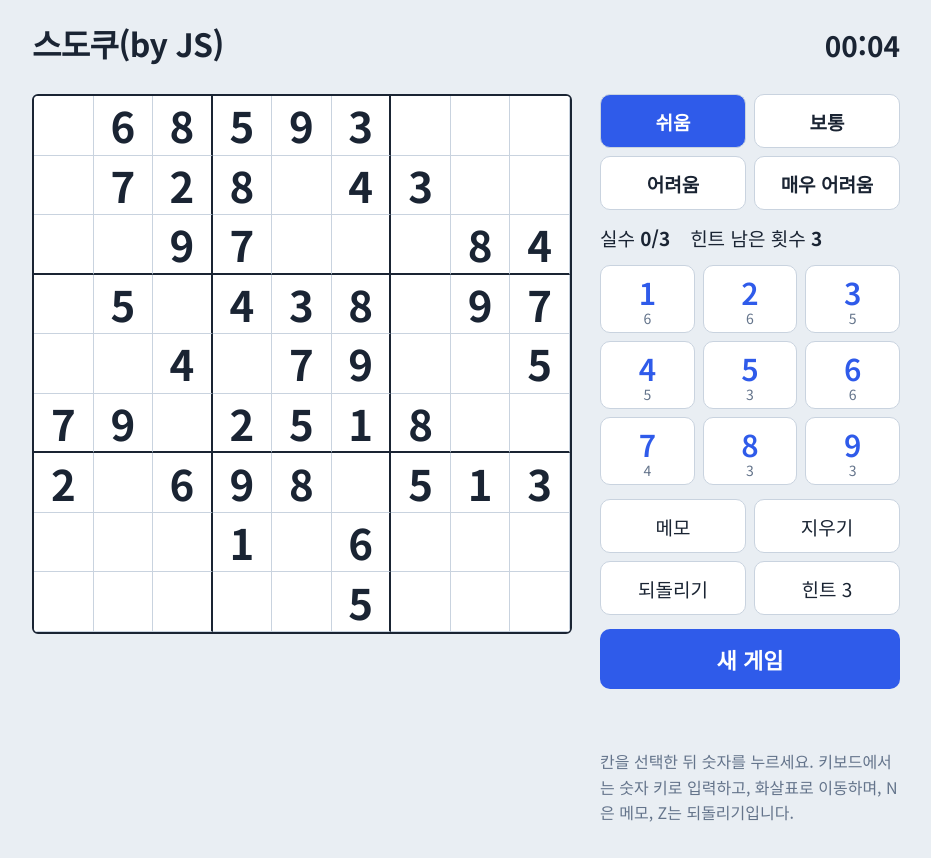
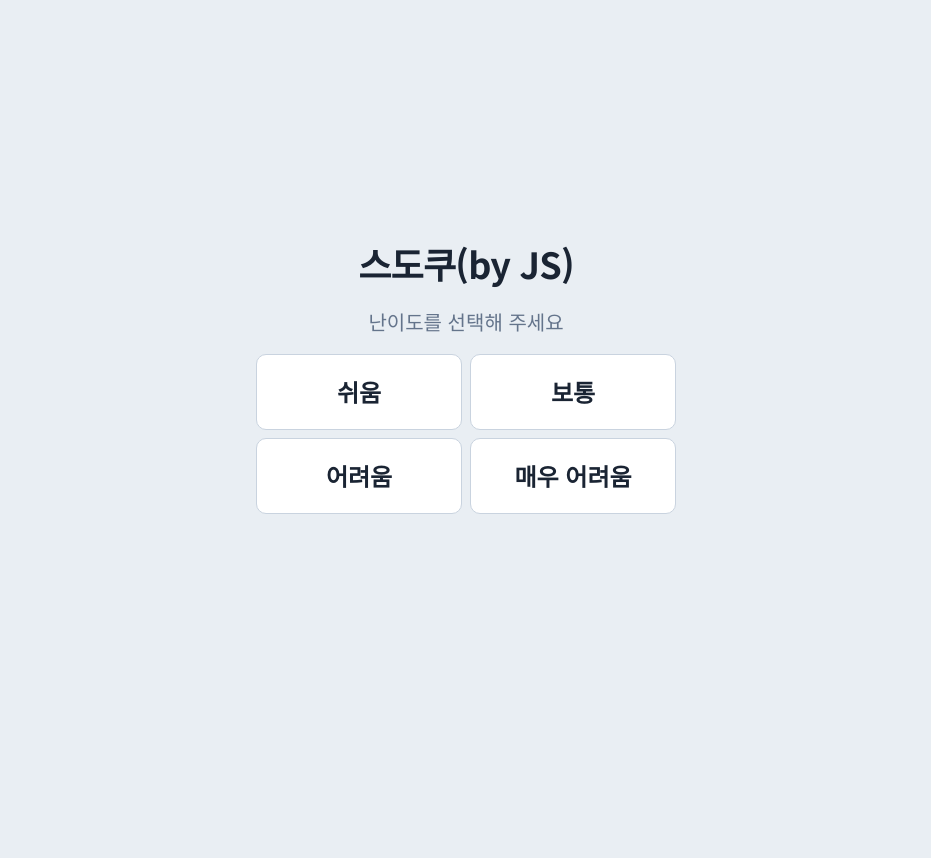
Before and after one commit to chonesis13-cyber/sudoku, a plain HTML site: page index.html in a window 1280 px wide. Shown: the whole page, without its empty margins (174-1105 px from the left). After the commit the page ends 800 px from the top, so only its background shows below. Drawn offline with Linux system fonts and the light colour scheme.

Commit message:
Add files via upload

```diff
--- a/index.html
+++ b/index.html
@@ -66,6 +66,14 @@ button.t{font:inherit;font-family:inherit;color:var(--ink);background:transparen
 button.t.go{background:var(--accent);color:var(--on-accent);border-radius:10px;font-weight:700;font-size:22px;min-height:60px}
 button:focus-visible{outline:3px solid var(--accent);outline-offset:2px}
 #st{min-height:1.6em;margin:0;font-weight:600;font-size:20px;line-height:1.5}
+#start{position:fixed;inset:0;z-index:60;background:var(--bg);display:grid;place-items:center;padding:24px;padding-top:calc(24px + env(safe-area-inset-top,0px));padding-bottom:calc(24px + env(safe-area-inset-bottom,0px));overflow-y:auto}
+#start[hidden]{display:none}
+.sbox{width:100%;max-width:420px;display:grid;gap:18px;text-align:center}
+.sbox h2{margin:0;font-size:36px;letter-spacing:-.02em}
+.sub{margin:0;font-size:20px;color:var(--muted)}
+#sm{margin:0;min-height:1.6em;font-size:20px;font-weight:600}
+#start .seg button{font-size:24px;min-height:76px}
+button.t.ghost{border:1px solid var(--line);border-radius:10px;font-size:19px;min-height:54px;background:var(--surface)}
 .stats{margin:0;display:flex;flex-wrap:wrap;gap:6px 20px;font-size:19px;color:var(--ink)}
 .stats b{color:var(--ink);font-variant-numeric:tabular-nums}
 #bd.over{opacity:.55}
@@ -88,13 +96,15 @@ button:focus-visible{outline:3px solid var(--accent);outline-offset:2px}
   <header><h1>스도쿠(by JS)</h1><span id="tm" aria-label="경과 시간">00:00</span></header>
   <div id="bd" role="grid" aria-label="스도쿠 판" tabindex="0"></div>
   <div class="side">
+    <div id="start" role="dialog" aria-modal="true" aria-labelledby="sh"><div class="sbox"><h2 id="sh">스도쿠(by JS)</h2><p class="sub">난이도를 선택해 주세요</p>
     <div class="seg" id="df" role="group" aria-label="난이도">
-      <button class="t" data-k="easy" aria-pressed="true">쉬움</button>
-      <button class="t" data-k="mid" aria-pressed="false">보통</button>
-      <button class="t" data-k="hard" aria-pressed="false">어려움</button>
-      <button class="t" data-k="xhard" aria-pressed="false">매우 어려움</button>
+      <button class="t" data-k="easy">쉬움</button>
+      <button class="t" data-k="mid">보통</button>
+      <button class="t" data-k="hard">어려움</button>
+      <button class="t" data-k="xhard">매우 어려움</button>
     </div>
-    <p class="stats"><span>실수 <b id="ms">0/3</b></span><span>힌트 남은 횟수 <b id="hs">3</b></span></p>
+    <p id="sm" aria-live="polite"></p><button class="t ghost" id="cx" hidden>게임으로 돌아가기</button></div></div>
+    <p class="stats"><span>난이도 <b id="dn">-</b></span><span>실수 <b id="ms">0/3</b></span><span>힌트 남은 횟수 <b id="hs">3</b></span></p>
     <div class="pad" id="pd" aria-label="숫자 입력"></div>
     <div class="tools">
       <button class="t" id="pn" aria-pressed="false">메모</button>
@@ -109,7 +119,27 @@ button:focus-visible{outline:3px solid var(--accent);outline-offset:2px}
 </main>
 <script>
 const $=s=>document.querySelector(s);
-const DIF={easy:40,mid:33,hard:27,xhard:22};
+const CFG={easy:[36,0],mid:[30,1],hard:[25,2],xhard:[17,2]};
+const LBL={easy:'쉽움',mid:'보통',hard:'어려움',xhard:'매우 어려움'};
+let gen=false;
+const U=[];for(let k=0;k<9;k++){const r=[],c=[],b=[];for(let j=0;j<9;j++){r.push(k*9+j);c.push(j*9+k);b.push(((k/3|0)*3+(j/3|0))*9+(k%3)*3+j%3)}U.push(r,c,b)}
+function logic(g0,hidden){
+  const g=g0.slice();let ch=true;
+  while(ch){
+    ch=false;
+    for(let i=0;i<81;i++)if(!g[i]){
+      const m=cands(g,i);
+      if(!m)return false;
+      if(!(m&(m-1))){g[i]=31-Math.clz32(m);ch=true}
+    }
+    if(hidden)for(const u of U)for(let d=1;d<=9;d++){
+      let cnt=0,at=-1;
+      for(const i of u){if(g[i]===d){cnt=-99;break}if(!g[i]&&(cands(g,i)>>d&1)){cnt++;at=i}}
+      if(cnt===1){g[at]=d;ch=true}
+    }
+  }
+  return g.every(v=>v);
+}
 const MAXM=3,MAXH=3;
 let dif='easy',sol,giv,cur,nt,sel=-1,pen=false,hist=[],sec=0,tm,done=false,over=false,hints=0,miss=0;
 const rnd=n=>Math.floor(Math.random()*n);
@@ -138,19 +168,24 @@ function solve(g,lim,rand){
 }
 const fmt=s=>String(s/60|0).padStart(2,'0')+':'+String(s%60).padStart(2,'0');
 function newGame(){
-  $('#st').textContent='퍼즐을 만드는 중…';
+  $('#sm').textContent='퍼즐을 만드는 중…';
   setTimeout(()=>{
-    const f=Array(81).fill(0);solve(f,1,true);sol=f.slice();
-    const p=f.slice();let left=81;
-    for(const i of shuffle([...Array(81).keys()])){
-      if(left<=DIF[dif])break;
-      const v=p[i];p[i]=0;
-      if(solve(p.slice(),2)===1)left--;else p[i]=v;
+    const [target,need]=CFG[dif],t0=Date.now();let p,f;
+    for(let a=0;a<60;a++){
+      if(a%6===0){f=Array(81).fill(0);solve(f,1,true);sol=f.slice()}
+      p=f.slice();let left=81;
+      for(const i of shuffle([...Array(81).keys()])){
+        if(left<=target)break;
+        const v=p[i];p[i]=0;
+        if(solve(p.slice(),2)===1)left--;else p[i]=v;
+      }
+      if(need===0||!logic(p,need===2))break;
+      if(Date.now()-t0>3000)break;
     }
     giv=p.map(v=>v>0);cur=p.slice();nt=Array(81).fill(0);
     hist=[];sel=-1;hints=0;miss=0;streak=0;done=false;over=false;sec=0;
     clearInterval(tm);tm=setInterval(()=>{if(!done&&!over){sec++;$('#tm').textContent=fmt(sec)}},1000);
-    $('#tm').textContent='00:00';$('#st').textContent='';render();
+    $('#tm').textContent='00:00';$('#st').textContent='';render();$('#start').hidden=true;$('#sm').textContent='';gen=false;
   },20);
 }
 function render(){
@@ -173,7 +208,7 @@ function render(){
   for(let d=1;d<=9;d++){const rem=9-cur.filter(v=>v===d).length;
     p+=`<button data-d="${d}" class="${rem<=0?'off':''}" aria-label="${d} 입력">${d}<small>${rem}</small></button>`}
   $('#pd').innerHTML=p;
-  $('#ms').textContent=miss+'/'+MAXM;$('#hs').textContent=MAXH-hints;$('#hi').textContent='힌트 '+(MAXH-hints);
+  $('#dn').textContent=LBL[dif];$('#ms').textContent=miss+'/'+MAXM;$('#hs').textContent=MAXH-hints;$('#hi').textContent='힌트 '+(MAXH-hints);
 }
 const snap=()=>{hist.push([cur.slice(),nt.slice()]);if(hist.length>200)hist.shift()};
 function put(v){
@@ -230,13 +265,15 @@ $('#bd').addEventListener('click',e=>{const b=e.target.closest('.c');if(b){sel=+
 $('#pd').addEventListener('click',e=>{const b=e.target.closest('button');if(b)put(+b.dataset.d)});
 $('#df').addEventListener('click',e=>{
   const b=e.target.closest('button');if(!b)return;
-  dif=b.dataset.k;
-  document.querySelectorAll('#df button').forEach(x=>x.setAttribute('aria-pressed',x===b));
+  if(gen)return;
+  gen=true;dif=b.dataset.k;
   newGame();
 });
 $('#pn').onclick=()=>{pen=!pen;$('#pn').setAttribute('aria-pressed',pen)};
-$('#er').onclick=erase;$('#un').onclick=undo;$('#hi').onclick=hint;$('#ng').onclick=newGame;
+$('#er').onclick=erase;$('#un').onclick=undo;$('#hi').onclick=hint;$('#ng').onclick=()=>{$('#cx').hidden=!cur||done||over;$('#start').hidden=false};
+$('#cx').onclick=()=>{$('#start').hidden=true};
 document.addEventListener('keydown',e=>{
+  if(!$('#start').hidden||!cur)return;
   if(e.target.closest&&e.target.closest('#df,.tools,#ng,#pd')&&(e.key==='Enter'||e.key===' '))return;
   const k=e.key;
   if(/^[1-9]$/.test(k)){put(+k);return}
@@ -252,7 +289,6 @@ document.addEventListener('keydown',e=>{
     render();
   }
 });
-newGame();
 </script>
 </body>
 </html>
```
